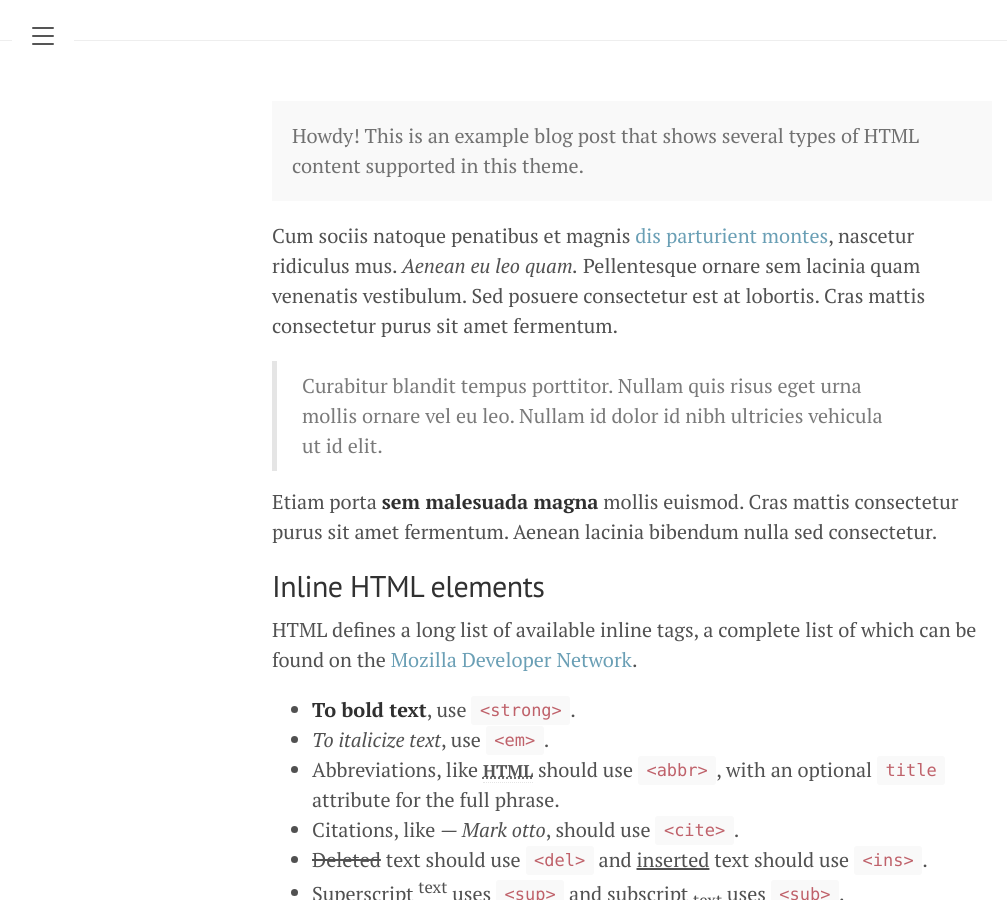
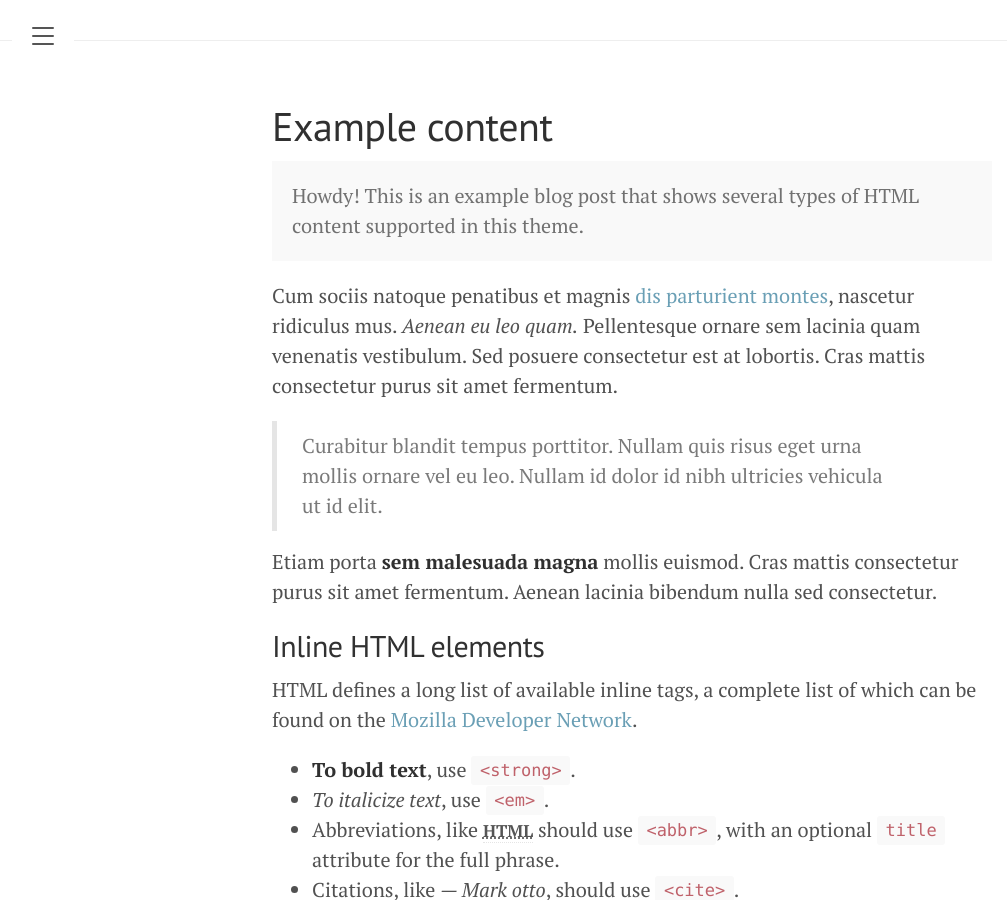
Before and after one commit to UMproj/T2, a Jekyll site: the page built from index.html, in a window 1280 px wide and 900 px high. Shown: the whole window, without its empty margins (8-1015 px from the left). Built offline with Jekyll 4.4.1, drawn with Linux system fonts in a browser that asks for light colours; the list of posts is cut into pages by our own code.

Commit message:
Update index.html

```diff
--- a/index.html
+++ b/index.html
@@ -7,9 +7,9 @@ title: Home
   {% for post in paginator.posts %}
   <div class="post">
     <h1 class="post-title">
+        {{ post.title }}
  <!--
 <a href="{{ post.url }}">
-        {{ post.title }}
       </a>
 -->
       </h1>
```
